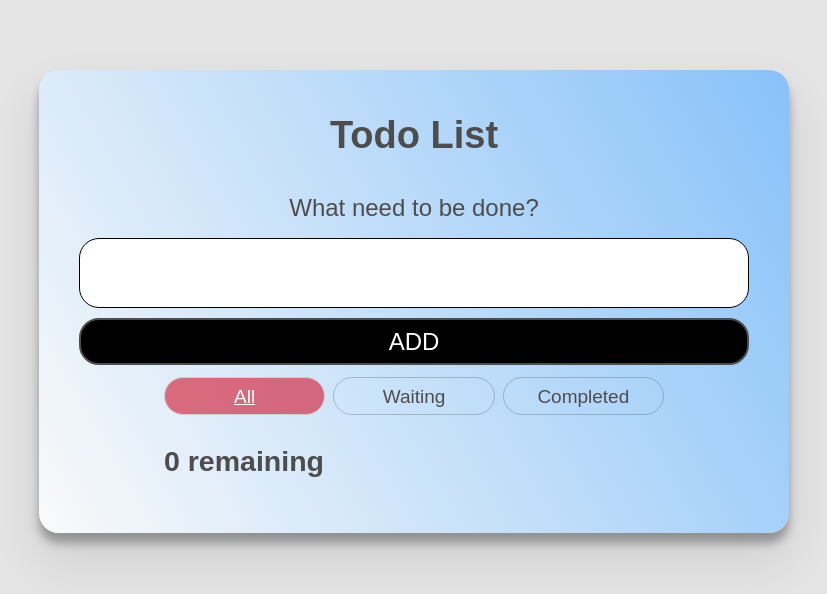
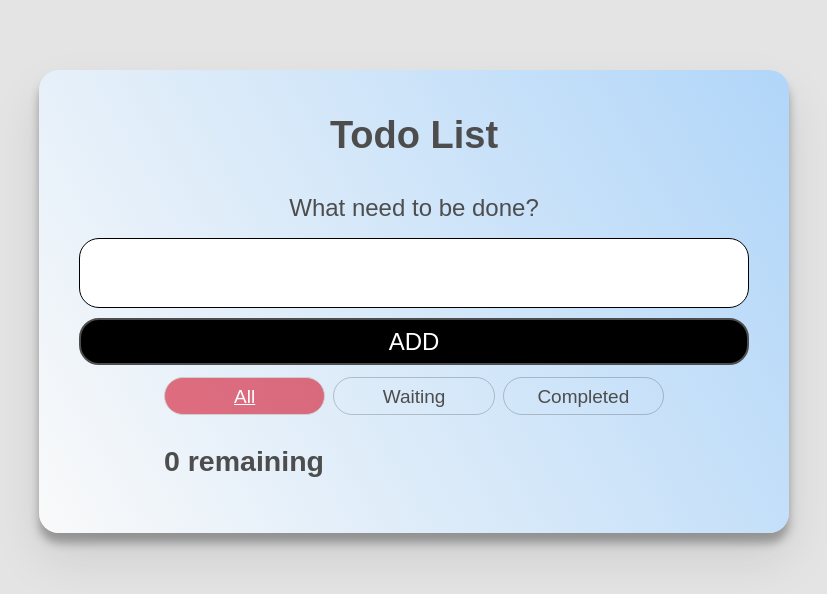
Before and after one commit to harrisonho99/Todo-react, a React (Create React App) app: page / in a window 1280 px wide. Shown: the top 594 px of the page, without its empty margins (226-1053 px from the left). Built offline with nearby package versions, Linux system fonts and the light colour scheme.

Commit message:
Update index.css

```diff
--- a/src/index.css
+++ b/src/index.css
@@ -167,7 +167,7 @@ body {
 }
 /* END GLOBAL STYLES */
 .todoapp {
-  background: linear-gradient(-120deg, rgba(111, 185, 255, 0.788), rgba(255, 255, 255, .8));
+  background: linear-gradient(-120deg, rgba(163, 210, 255, 0.788), rgba(255, 255, 255, .8));
   margin: 2rem 0 4rem 0;
   padding: 1rem;
   position: relative;
```
